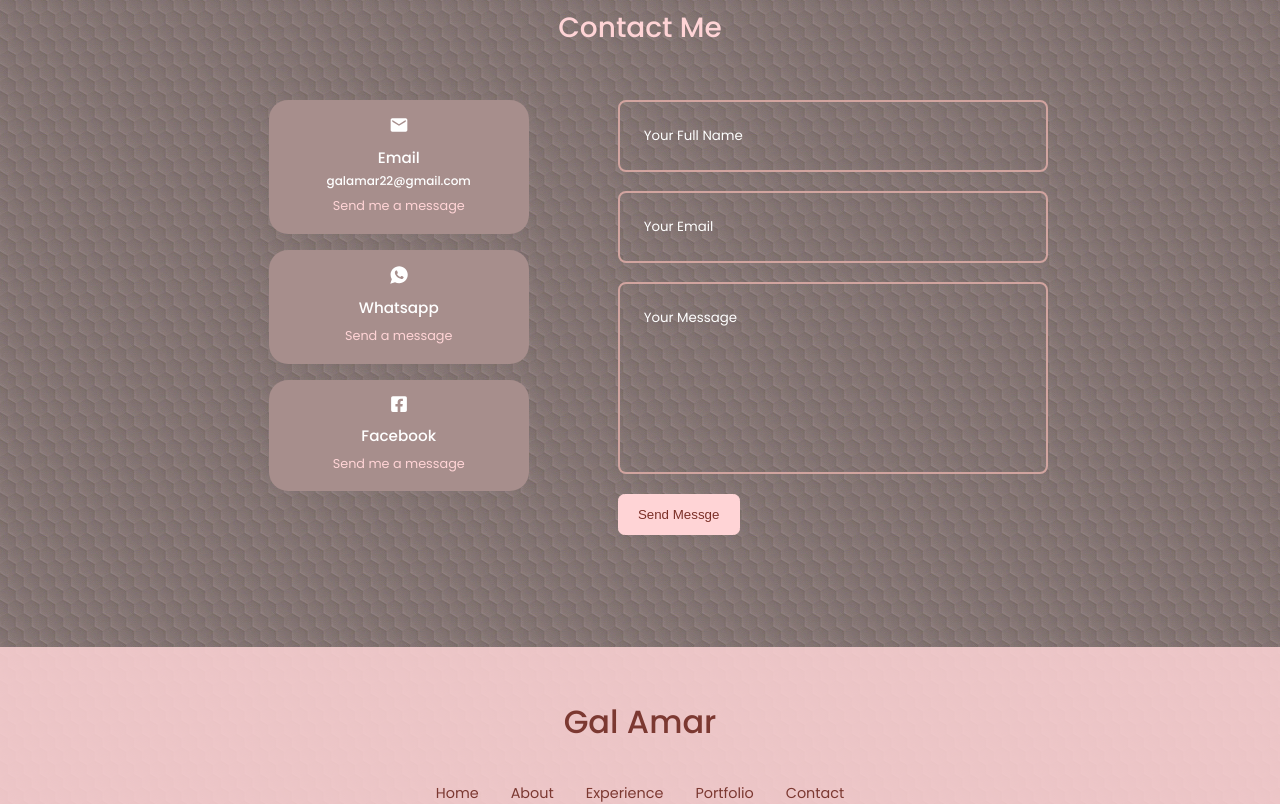
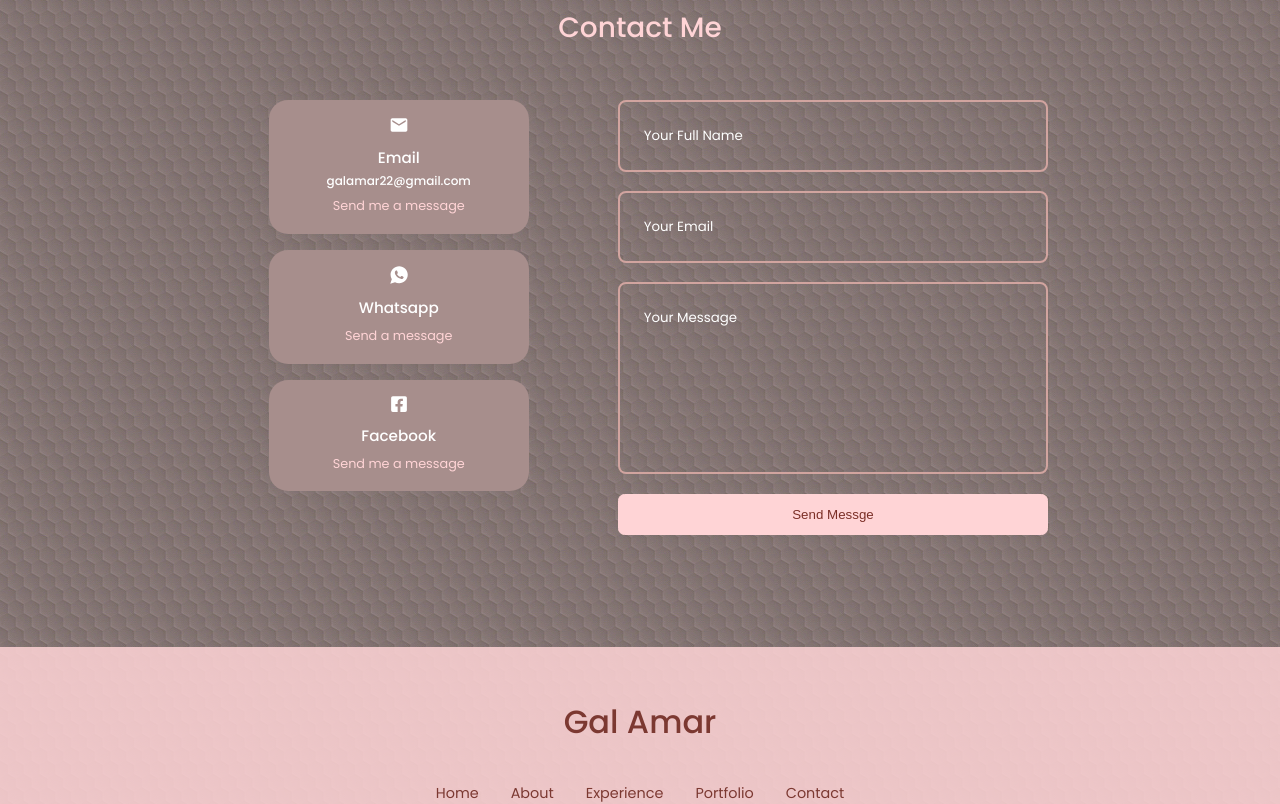
Before and after one commit to Gal-Amar/portfolio-website, a React (Create React App) app: page / in a window 1280 px wide. Shown: the part 3466-4270 px from the top of the page. Built offline with nearby package versions, Linux system fonts and the light colour scheme.

Commit message:
contact update

```diff
--- a/src/components/contact/contact.css
+++ b/src/components/contact/contact.css
@@ -37,6 +37,10 @@
 
 .message {
   color: var(--color-primary);
+}
+
+.contact_container button {
+  width: 100%;
 }
 
 /* ============== FORM ================ */
@@ -85,4 +89,5 @@ textarea::placeholder {
   .container.contact_container {
     width: var(--containter-width-sm);
   }
+
 }
```
